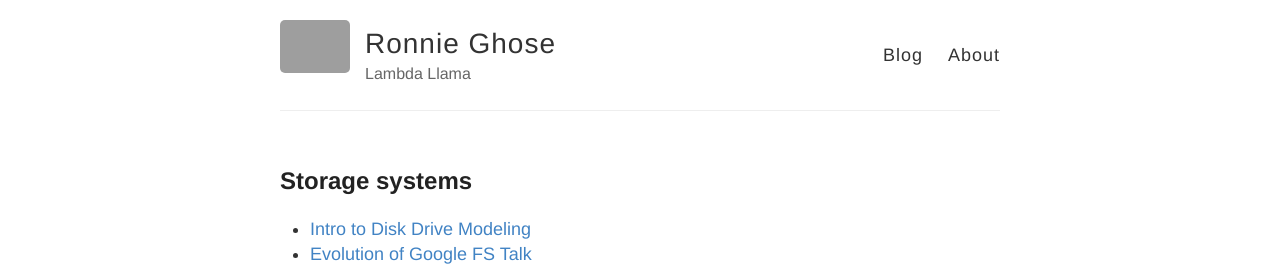
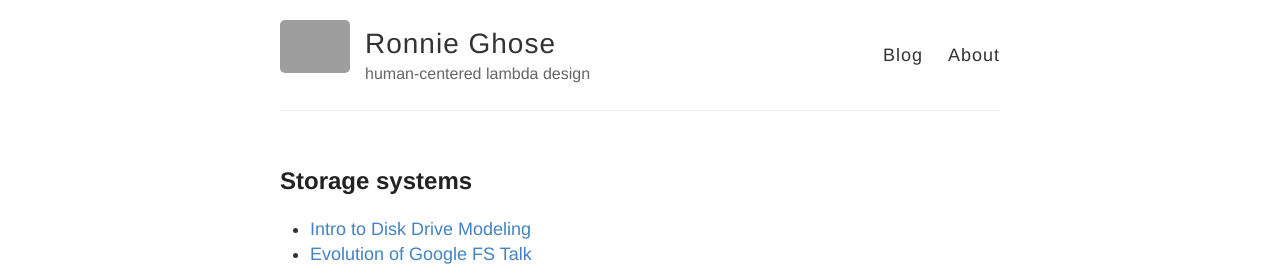
Before and after one commit to RONNCC/ronncc.github, a Jekyll site: the page built from index.html, in a window 1280 px wide. Shown: the top 266 px of the page. Built offline with Jekyll 4.4.1, drawn with Linux system fonts in a browser that asks for light colours; grey boxes are pictures that could not be loaded.

Commit message:
Updated _config.yml

```diff
--- a/_config.yml
+++ b/_config.yml
@@ -7,7 +7,7 @@
 name: Ronnie Ghose
 
 # Short bio or description (displayed in the header)
-description: Lambda Llama
+description: human-centered lambda design
 
 # URL of your avatar or profile pic (you could use your GitHub profile pic)
 avatar: http://i.imgur.com/HW0TXQB.png
```
